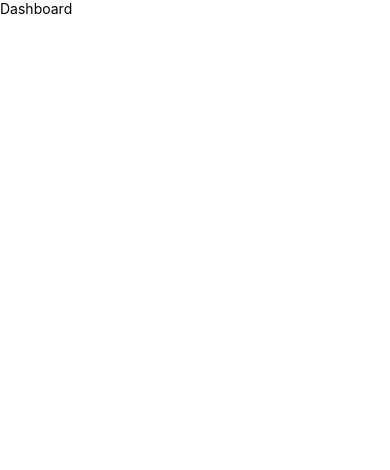
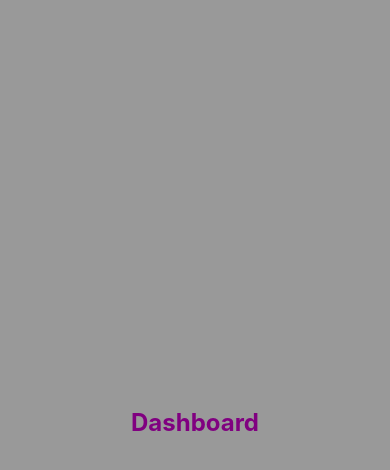
Before and after one commit to assis402/gofinances, a React Native app: screen / in a window 390 px wide. Shown: the top 470 px of the page. Built offline with nearby package versions, Linux system fonts and the light colour scheme.

Commit message:
styled components

```diff
--- a/src/screens/Dashboard/index.tsx
+++ b/src/screens/Dashboard/index.tsx
@@ -1,20 +1,11 @@
 import React from 'react'
-import { Text, View, StyleSheet } from 'react-native'
-import { Container } from './styles'
+import { StyleSheet } from 'react-native'
+import { Container, Title } from './styles'
 
 export function DashBoard(){
     return (
         <Container>
-            <Text>Dashboard</Text>
+            <Title>Dashboard</Title>
         </Container>
     )
 }
-
-const styles = StyleSheet.create({
-    container: {
-        flex: 1,
-        justifyContent: 'center',
-        alignItems: 'center'
-    },
-
-})
--- a/src/screens/Dashboard/styles.ts
+++ b/src/screens/Dashboard/styles.ts
@@ -1,5 +1,14 @@
 import styled from 'styled-components/native';
 
 export const Container = styled.View`
+    flex: 1;
+    justify-content: center;
+    align-items: center;
+    background-color: #999;
+`;
 
+export const Title = styled.Text`
+    font-size: 24px;
+    font-weight: bold;
+    color: purple;
 `;
```
